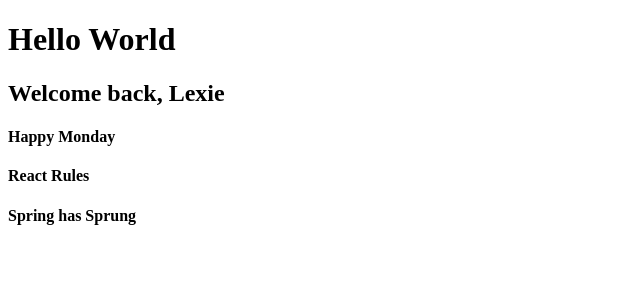
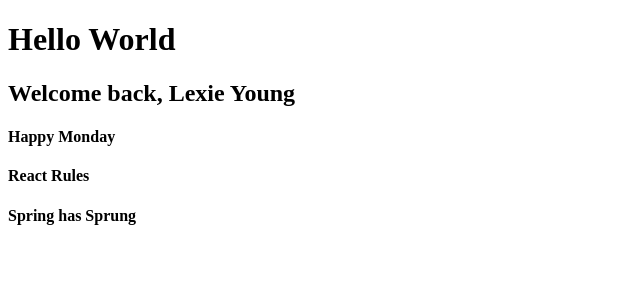
Before and after one commit to lyoung0819/wk9_react_typescript, a React (Vite) app: page / in a window 1280 px wide. Shown: the top 300 px of the page, without its empty margins (0-640 px from the left). Built offline with nearby package versions, Linux system fonts and the light colour scheme; the HTML template or start-up script is replaced by a standard one.

Commit message:
update app component with conditional rendering and rendering an array, along with adding a key to the return value/child of element(h4 in this case)

```diff
--- a/src/App.tsx
+++ b/src/App.tsx
@@ -14,10 +14,12 @@
   ]
 
   return (
-    <div>
+    <>
         <h1>Hello World</h1>
-        <h2>{!isLoggedIn ? `Welcome back, ${firstName}` : 'Please Log In or Sign Up'}</h2>
-        {posts.map( p => <h4>{p.title}</h4> )}
-    </div>
+        <h2>{!isLoggedIn ? `Welcome back, ${firstName} ${lastName}` : 'Please Log In or Sign Up'}</h2>
+        {posts.map( p => <h4 key={p.id}>{p.title}</h4> )}
+    </>
   )
 }
+
+// the return value (the child) always needs a key prop
```
